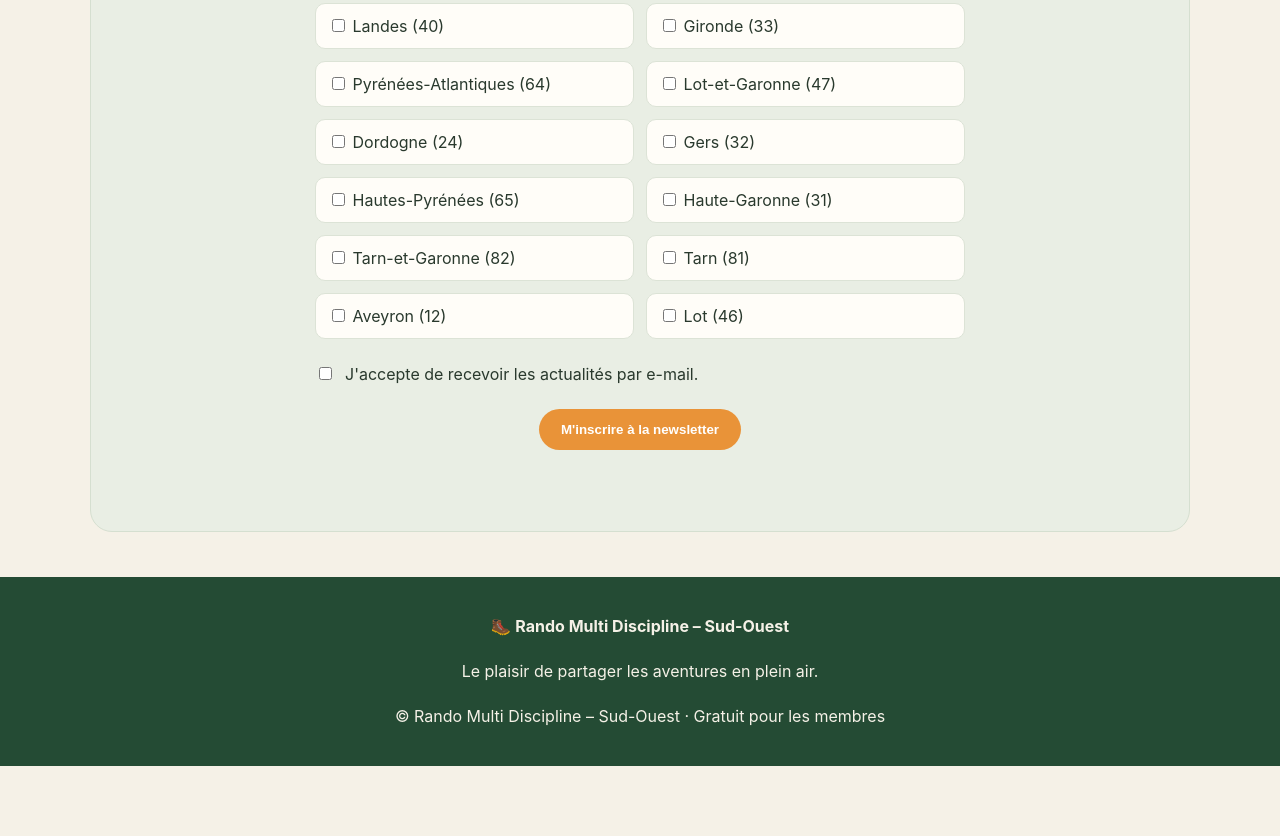
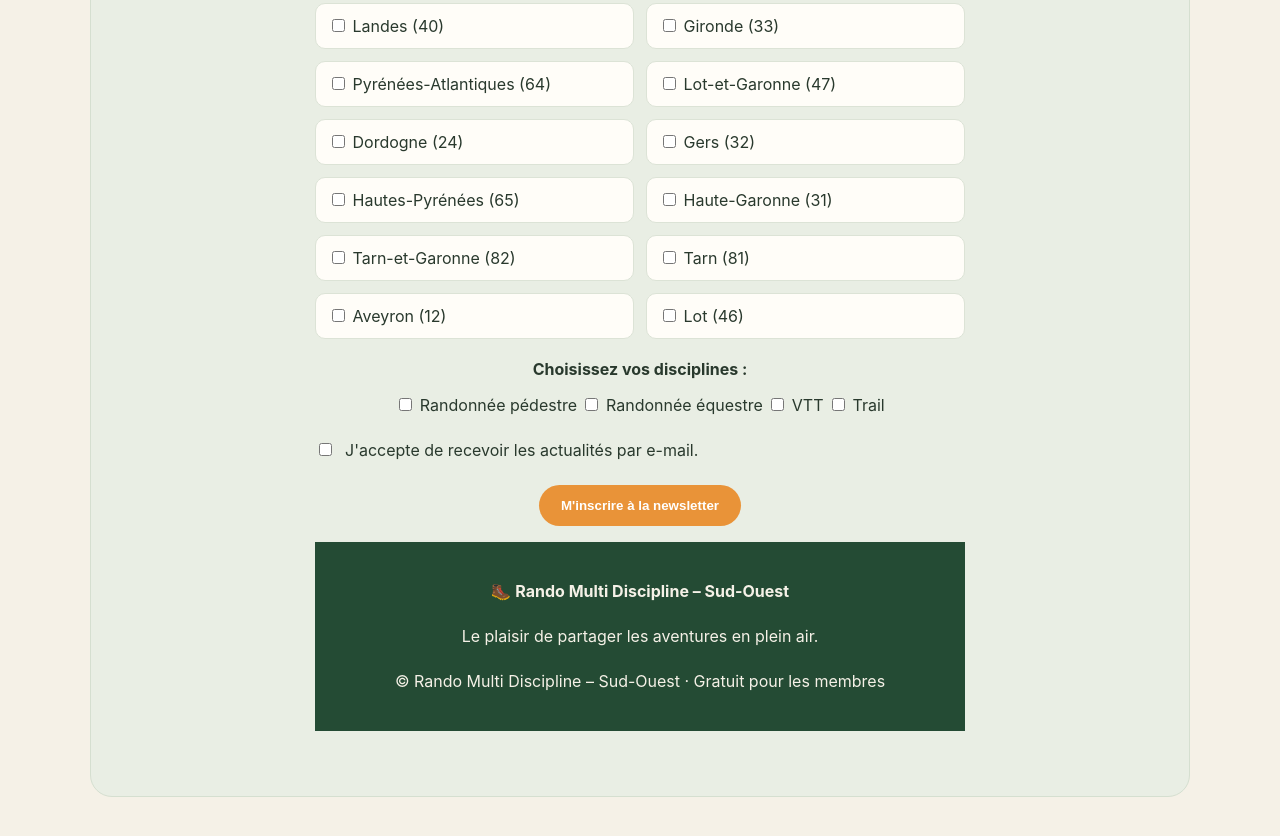
Before and after one commit to chassaing24-pixel/rando-multi-discipline-sud-ouest, a plain HTML site: page index.html in a window 1280 px wide. Shown: the part 4173-5009 px from the top of the page. Before the commit the page ends 4939 px from the top, so only its background shows below. Drawn offline with nearby package versions, Linux system fonts and the light colour scheme; no server answers.

Commit message:
Update index.html

```diff
--- a/index.html
+++ b/index.html
@@ -420,6 +420,15 @@ footer {
   <label><input type="checkbox" value="Lot"> Lot (46)</label>
 </div>
 
+<p><strong>Choisissez vos disciplines :</strong></p>
+
+<div class="newsletter-disciplines">
+  <label><input type="checkbox" value="Randonnée pédestre"> Randonnée pédestre</label>
+  <label><input type="checkbox" value="Randonnée équestre"> Randonnée équestre</label>
+  <label><input type="checkbox" value="VTT"> VTT</label>
+  <label><input type="checkbox" value="Trail"> Trail</label>
+</div>
+
 <label class="newsletter-consent">
   <input type="checkbox" id="newsletter-consent" required>
   J'accepte de recevoir les actualités par e-mail.
@@ -430,8 +439,6 @@ footer {
 </button>
 
 <p id="message-newsletter" aria-live="polite"></p>
-  </form>
-</section>
 
 <footer>
 
```
Lines whose indentation alone changed are shown as unchanged.
